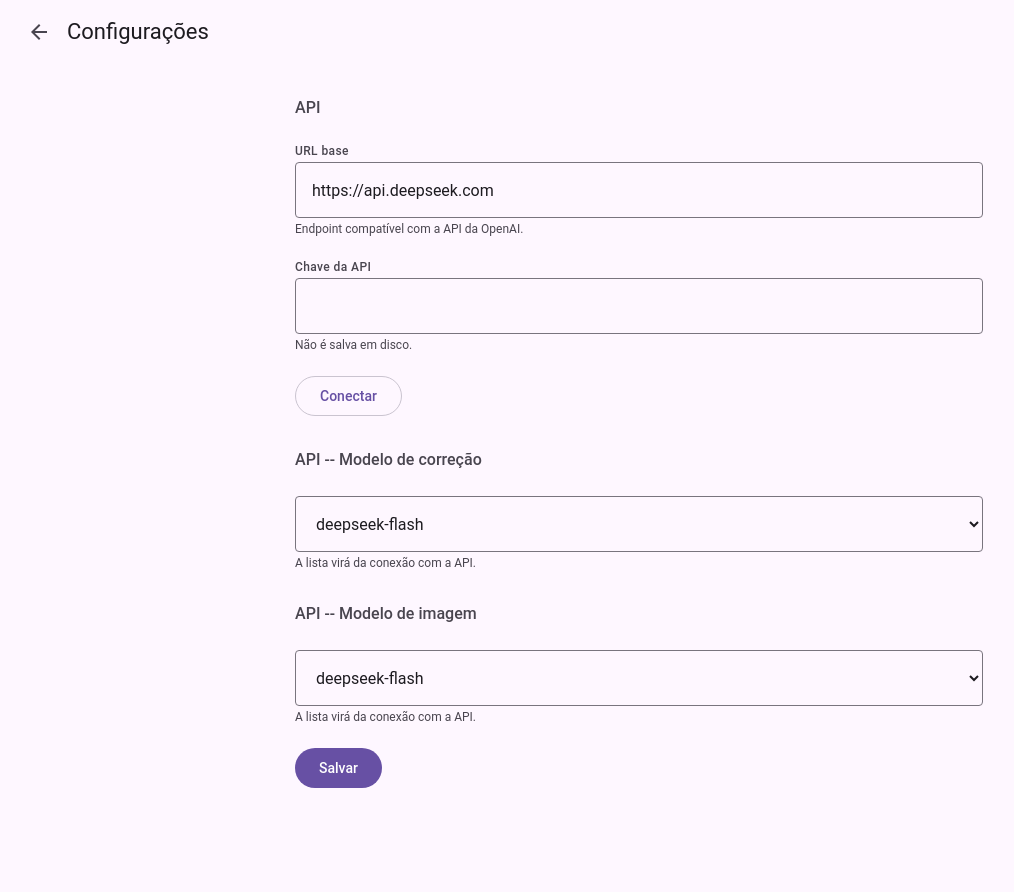
After one commit to rPlakama/localRevisor, a Flask app: page /config in a window 1280 px wide. The commit adds this page. Shown: the whole page, without its empty margins (1-1015 px from the left). Run offline with Flask 3, Linux system fonts and the light colour scheme.

Commit message:
Add upload and config pages with Material You 3 UI

```diff
--- a/src/main.py
+++ b/src/main.py
@@ -1,8 +1,64 @@
-from flask import Flask, render_template
+import os
+
+from flask import Flask, render_template, request
 
 app = Flask(__name__)
+
+app.config["OPENAI_BASE_URL"] = os.environ.get(
+    "OPENAI_BASE_URL", "https://api.deepseek.com"
+)
+app.config["OPENAI_MODEL"] = os.environ.get("OPENAI_MODEL", "deepseek-flash")
+app.config["OPENAI_IMAGE_MODEL"] = os.environ.get("OPENAI_IMAGE_MODEL", "")
+app.config["OPENAI_API_KEY"] = os.environ.get("OPENAI_API_KEY", "")
+
+MODEL_PLACEHOLDER = ["deepseek-flash", "deepseek-chat"]
+
+
+def model_options(model):
+    options = list(MODEL_PLACEHOLDER)
+    if model and model not in options:
+        options.insert(0, model)
+    return options
 
 
 @app.route("/")
 def index():
     return render_template("index.html")
+
+
+@app.route("/upload", methods=["GET", "POST"])
+def upload():
+    error = None
+    filename = None
+    if request.method == "POST":
+        file = request.files.get("file")
+        filename = file.filename if file else None
+        if not filename:
+            error = "Selecione um arquivo."
+    return render_template("upload.html", error=error, filename=filename)
+
+
+@app.route("/config", methods=["GET", "POST"])
+def config():
+    message = None
+    if request.method == "POST":
+        app.config["OPENAI_BASE_URL"] = request.form.get("base_url", "").strip()
+        app.config["OPENAI_MODEL"] = request.form.get("correction_model", "").strip()
+        app.config["OPENAI_IMAGE_MODEL"] = request.form.get("image_model", "").strip()
+        app.config["OPENAI_API_KEY"] = request.form.get("api_key", "").strip()
+        if request.form.get("action") == "connect":
+            message = "Conexão com a API ainda não implementada."
+        else:
+            message = "Configurações salvas nesta sessão."
+    correction_model = app.config["OPENAI_MODEL"]
+    image_model = app.config["OPENAI_IMAGE_MODEL"]
+    return render_template(
+        "config.html",
+        base_url=app.config["OPENAI_BASE_URL"],
+        api_key=app.config["OPENAI_API_KEY"],
+        correction_model=correction_model,
+        correction_options=model_options(correction_model),
+        image_model=image_model,
+        image_options=model_options(image_model),
+        message=message,
+    )
--- /dev/null
+++ b/src/static/style.css
@@ -0,0 +1,282 @@
+:root {
+  --primary: #6750a4;
+  --on-primary: #ffffff;
+  --primary-container: #eaddff;
+  --on-primary-container: #21005d;
+  --on-surface: #1d1b20;
+  --on-surface-variant: #49454f;
+  --surface: #fef7ff;
+  --surface-container: #f3edf7;
+  --outline: #79747e;
+  --outline-variant: #cac4d0;
+  --error: #b3261e;
+  --shape-large: 16px;
+  color-scheme: light;
+}
+
+* {
+  box-sizing: border-box;
+}
+
+body {
+  margin: 0;
+  min-height: 100dvh;
+  background: var(--surface);
+  color: var(--on-surface);
+  font-family: "Roboto", system-ui, sans-serif;
+}
+
+.app-bar {
+  display: flex;
+  align-items: center;
+  justify-content: space-between;
+  gap: 16px;
+  height: 64px;
+  padding: 0 16px;
+  background: var(--surface);
+}
+
+.app-bar__leading {
+  display: flex;
+  align-items: center;
+  gap: 4px;
+  min-width: 0;
+}
+
+.app-bar h1 {
+  margin: 0;
+  overflow: hidden;
+  font-size: 22px;
+  font-weight: 400;
+  line-height: 28px;
+  text-overflow: ellipsis;
+  white-space: nowrap;
+  color: var(--on-surface);
+}
+
+.icon-button {
+  display: grid;
+  place-items: center;
+  width: 48px;
+  height: 48px;
+  flex-shrink: 0;
+  border: none;
+  border-radius: 50%;
+  background: transparent;
+  color: var(--on-surface-variant);
+  cursor: pointer;
+}
+
+a.icon-button {
+  text-decoration: none;
+}
+
+.icon-button:hover {
+  background: color-mix(in srgb, var(--on-surface) 8%, transparent);
+}
+
+.icon-button:focus-visible {
+  outline: 2px solid var(--primary);
+  outline-offset: 2px;
+}
+
+.icon-button svg {
+  width: 24px;
+  height: 24px;
+  fill: currentColor;
+}
+
+main {
+  max-width: 720px;
+  margin: 0 auto;
+  padding: 8px 16px 104px;
+}
+
+h2 {
+  margin: 16px 0 12px;
+  font-size: 16px;
+  font-weight: 500;
+  line-height: 24px;
+  color: var(--on-surface-variant);
+}
+
+.card {
+  margin: 0;
+  padding: 24px;
+  border-radius: var(--shape-large);
+  background: var(--surface-container);
+  color: var(--on-surface-variant);
+  font-size: 14px;
+  line-height: 20px;
+}
+
+.card--error {
+  color: var(--error);
+}
+
+.fab {
+  position: fixed;
+  right: 24px;
+  bottom: 24px;
+  display: inline-flex;
+  align-items: center;
+  gap: 12px;
+  height: 56px;
+  padding: 0 20px;
+  border-radius: var(--shape-large);
+  background: var(--primary-container);
+  color: var(--on-primary-container);
+  font-size: 14px;
+  font-weight: 500;
+  text-decoration: none;
+  box-shadow:
+    0 4px 8px 3px rgb(0 0 0 / 0.15),
+    0 1px 3px rgb(0 0 0 / 0.3);
+}
+
+.fab:hover {
+  background: color-mix(in srgb, var(--primary-container) 90%, var(--on-primary-container));
+}
+
+.fab:focus-visible {
+  outline: 2px solid var(--primary);
+  outline-offset: 4px;
+}
+
+.fab svg {
+  width: 24px;
+  height: 24px;
+  fill: currentColor;
+}
+
+.upload-form {
+  display: grid;
+  gap: 16px;
+  margin-top: 16px;
+}
+
+.dropzone {
+  display: grid;
+  gap: 4px;
+  padding: 32px 24px;
+  border: 1px dashed var(--outline);
+  border-radius: var(--shape-large);
+  background: var(--surface-container);
+  color: var(--on-surface-variant);
+  text-align: center;
+  cursor: pointer;
+}
+
+.dropzone:focus-within {
+  outline: 2px solid var(--primary);
+  outline-offset: 2px;
+}
+
+.dropzone input {
+  position: absolute;
+  width: 1px;
+  height: 1px;
+  padding: 0;
+  margin: -1px;
+  overflow: hidden;
+  clip: rect(0, 0, 0, 0);
+  border: 0;
+}
+
+.dropzone__title {
+  font-size: 16px;
+  font-weight: 500;
+  color: var(--on-surface);
+}
+
+.dropzone__hint {
+  font-size: 14px;
+}
+
+.button {
+  justify-self: start;
+  height: 40px;
+  padding: 0 24px;
+  border: none;
+  border-radius: 20px;
+  background: var(--primary);
+  color: var(--on-primary);
+  font: inherit;
+  font-size: 14px;
+  font-weight: 500;
+  cursor: pointer;
+}
+
+.button:hover {
+  background: color-mix(in srgb, var(--primary) 90%, black);
+}
+
+.button:focus-visible {
+  outline: 2px solid var(--primary);
+  outline-offset: 2px;
+}
+
+.form {
+  display: grid;
+  gap: 24px;
+  margin-top: 16px;
+}
+
+.field {
+  display: grid;
+  gap: 4px;
+}
+
+.field label {
+  font-size: 12px;
+  font-weight: 500;
+  color: var(--on-surface-variant);
+  letter-spacing: 0.4px;
+}
+
+.field input,
+.field select {
+  height: 56px;
+  padding: 0 16px;
+  border: 1px solid var(--outline);
+  border-radius: 4px;
+  background: transparent;
+  color: var(--on-surface);
+  font: inherit;
+  font-size: 16px;
+}
+
+.field select {
+  cursor: pointer;
+}
+
+.field input:focus,
+.field select:focus {
+  border-color: var(--primary);
+  outline: 2px solid var(--primary);
+  outline-offset: -1px;
+}
+
+.field__hint {
+  font-size: 12px;
+  color: var(--on-surface-variant);
+}
+
+.form__actions {
+  display: flex;
+  gap: 12px;
+}
+
+.button--outlined {
+  border: 1px solid var(--outline-variant);
+  background: transparent;
+  color: var(--primary);
+}
+
+.button--outlined:hover {
+  background: color-mix(in srgb, var(--primary) 8%, transparent);
+}
+
+.form h2 {
+  margin: 8px 0 0;
+}
--- /dev/null
+++ b/src/templates/config.html
@@ -0,0 +1,93 @@
+<!doctype html>
+<html lang="pt-BR">
+  <head>
+    <meta charset="utf-8" />
+    <meta name="viewport" content="width=device-width, initial-scale=1" />
+    <title>Configurações - localᴚevisor</title>
+    <link rel="stylesheet" href="{{ url_for('static', filename='style.css') }}" />
+  </head>
+  <body>
+    <header class="app-bar">
+      <div class="app-bar__leading">
+        <a class="icon-button" href="{{ url_for('index') }}" aria-label="Voltar">
+          <svg viewBox="0 0 24 24" aria-hidden="true">
+            <path d="M20 11H7.83l5.59-5.59L12 4l-8 8 8 8 1.41-1.41L7.83 13H20z" />
+          </svg>
+        </a>
+        <h1>Configurações</h1>
+      </div>
+    </header>
+
+    <main>
+      {% if message %}
+      <p class="card">{{ message }}</p>
+      {% endif %}
+
+      <form class="form" method="post">
+        <h2>API</h2>
+
+        <div class="field">
+          <label for="base_url">URL base</label>
+          <input
+            id="base_url"
+            name="base_url"
+            type="url"
+            value="{{ base_url }}"
+            required
+          />
+          <span class="field__hint">Endpoint compatível com a API da OpenAI.</span>
+        </div>
+
+        <div class="field">
+          <label for="api_key">Chave da API</label>
+          <input
+            id="api_key"
+            name="api_key"
+            type="password"
+            value="{{ api_key }}"
+            autocomplete="off"
+          />
+          <span class="field__hint">Não é salva em disco.</span>
+        </div>
+
+        <div class="form__actions">
+          <button class="button button--outlined" type="submit" name="action" value="connect">
+            Conectar
+          </button>
+        </div>
+
+        <h2>API -- Modelo de correção</h2>
+        <div class="field">
+          <select
+            name="correction_model"
+            aria-label="Modelo de correção"
+            required
+          >
+            {% for option in correction_options %}
+            <option value="{{ option }}" {% if option == correction_model %}selected{% endif %}>
+              {{ option }}
+            </option>
+            {% endfor %}
+          </select>
+          <span class="field__hint">A lista virá da conexão com a API.</span>
+        </div>
+
+        <h2>API -- Modelo de imagem</h2>
+        <div class="field">
+          <select name="image_model" aria-label="Modelo de imagem" required>
+            {% for option in image_options %}
+            <option value="{{ option }}" {% if option == image_model %}selected{% endif %}>
+              {{ option }}
+            </option>
+            {% endfor %}
+          </select>
+          <span class="field__hint">A lista virá da conexão com a API.</span>
+        </div>
+
+        <div class="form__actions">
+          <button class="button" type="submit" name="action" value="save">Salvar</button>
+        </div>
+      </form>
+    </main>
+  </body>
+</html>
```
Also changed, not shown: src/templates/index.html (+27 -3 lines), src/templates/upload.html (added, +38 -0 lines).
